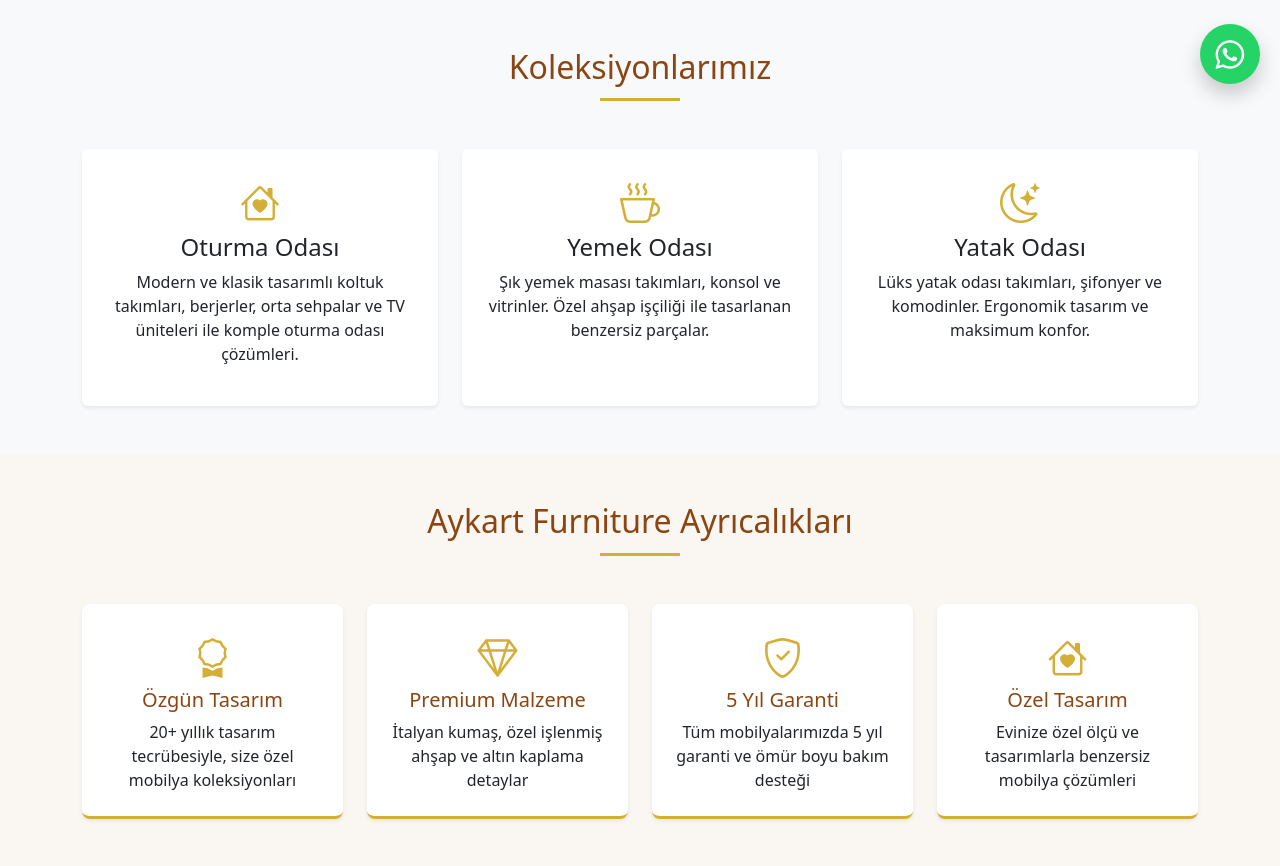
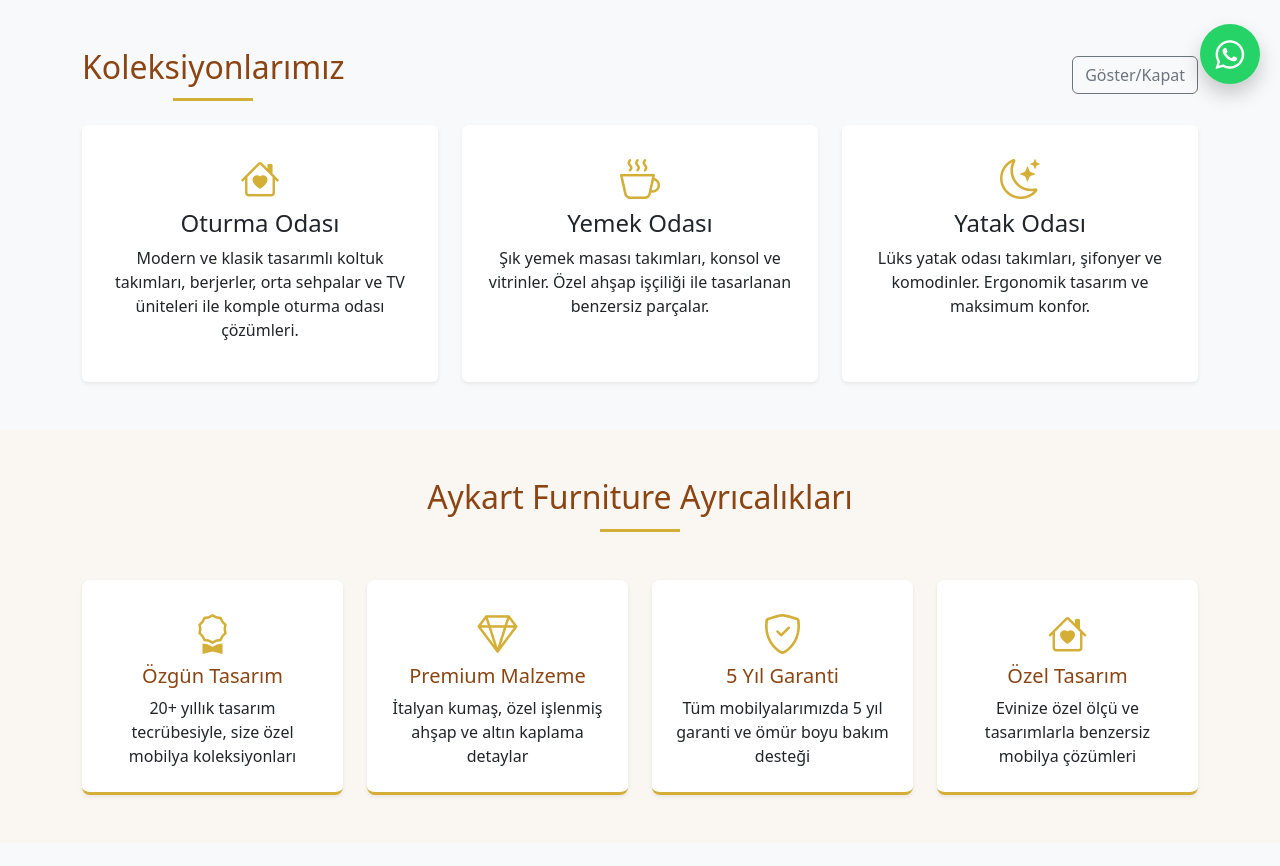
Before and after one commit to SonerTurkoglu10/furniture, a Django app: page / in a window 1280 px wide. Shown: the part 696-1562 px from the top of the page. Run offline with Django 5.2, Linux system fonts and the light colour scheme; data that the repository does not hold is empty.

Commit message:
Güncelleme

```diff
--- a/main/templates/main/index.html
+++ b/main/templates/main/index.html
@@ -249,7 +249,13 @@
 <!-- Koleksiyonlar Section -->
 <section id="koleksiyonlar" class="py-5">
     <div class="container">
-        <h2 class="section-title text-center mb-5">Koleksiyonlarımız</h2>
+        <div class="d-flex justify-content-between align-items-center mb-4">
+            <h2 class="section-title mb-0">Koleksiyonlarımız</h2>
+            <button class="btn btn-outline-secondary" type="button" data-bs-toggle="collapse" data-bs-target="#koleksiyonlarContent" aria-expanded="true" aria-controls="koleksiyonlarContent" id="koleksiyonToggle">
+                Göster/Kapat
+            </button>
+        </div>
+        <div class="collapse show" id="koleksiyonlarContent">
             <div class="row g-4">
                 <div class="col-md-4">
                     <div class="card h-100 border-0 shadow-sm service-card">
@@ -275,6 +281,7 @@
                             <i class="bi bi-moon-stars feature-icon mb-3"></i>
                             <h4>Yatak Odası</h4>
                             <p>Lüks yatak odası takımları, şifonyer ve komodinler. Ergonomik tasarım ve maksimum konfor.</p>
+                        </div>
                     </div>
                 </div>
             </div>
@@ -732,6 +739,24 @@ document.addEventListener('DOMContentLoaded', function() {
         }
         element.classList.remove('is-invalid');
     }
+
+    const koleksiyonToggle = document.getElementById('koleksiyonToggle');
+    const koleksiyonCollapse = document.getElementById('koleksiyonlarContent');
+    const koleksiyonLinks = document.querySelectorAll('a[href="#koleksiyonlar"]');
+
+    if (koleksiyonLinks.length && koleksiyonCollapse) {
+        koleksiyonLinks.forEach(link => {
+            link.addEventListener('click', function(event) {
+                const collapseInstance = bootstrap.Collapse.getOrCreateInstance(koleksiyonCollapse, { toggle: false });
+                if (!koleksiyonCollapse.classList.contains('show')) {
+                    collapseInstance.show();
+                }
+                setTimeout(() => {
+                    koleksiyonCollapse.scrollIntoView({ behavior: 'smooth', block: 'start' });
+                }, 100);
+            });
+        });
+    }
 });
 </script>
 </body>
```
Lines whose indentation alone changed are shown as unchanged.
